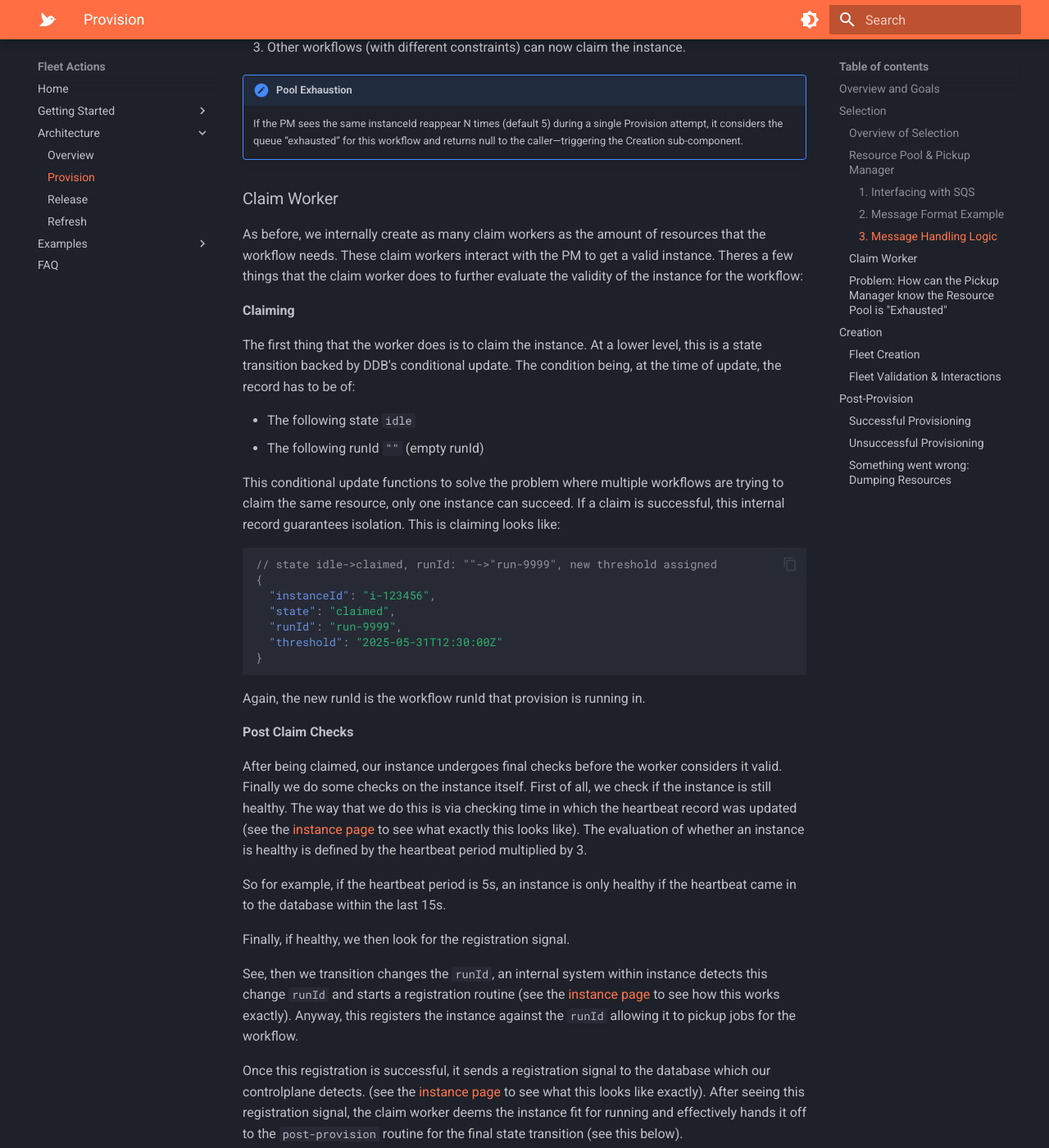
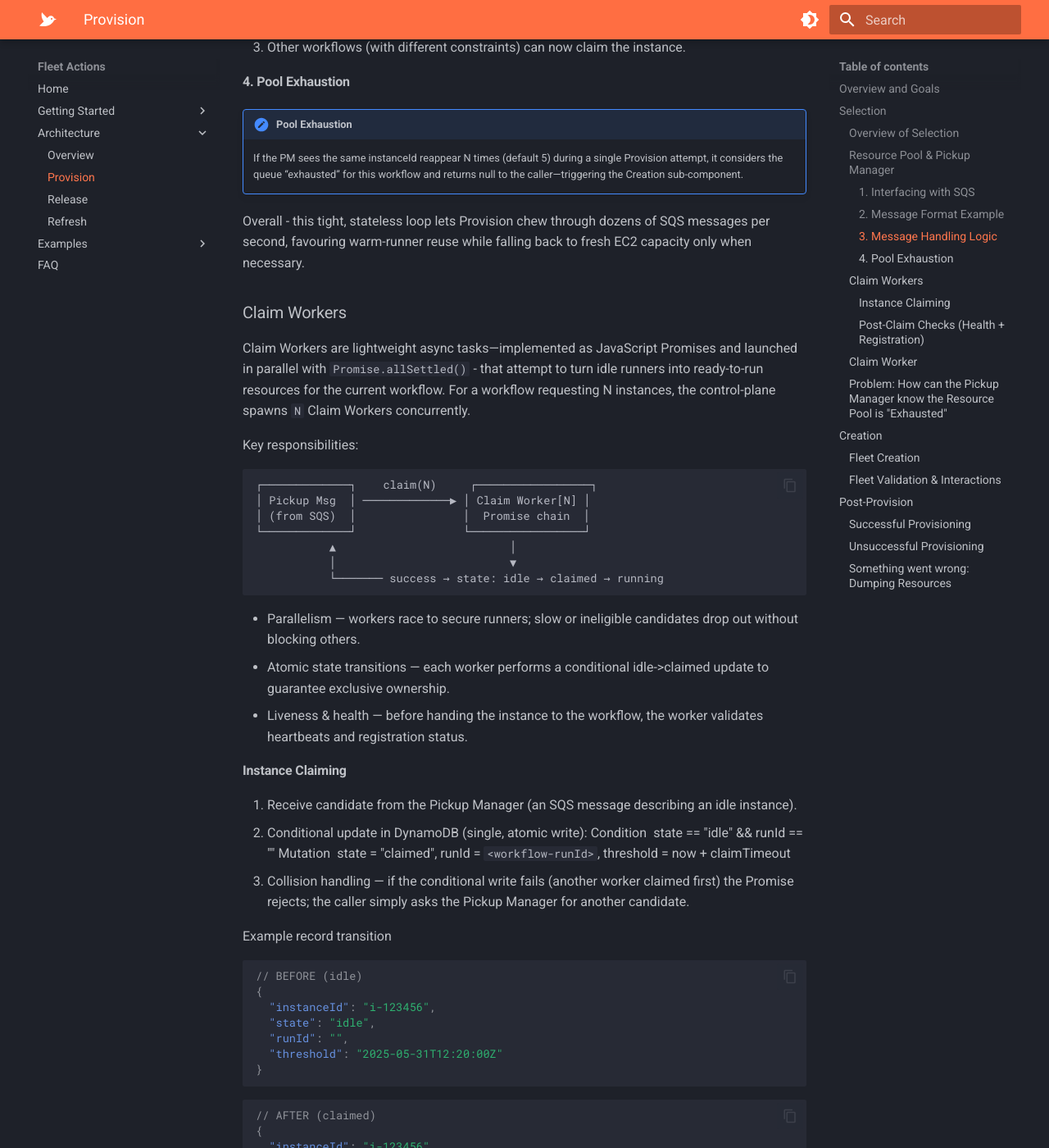
Before and after one commit to fleet-actions/ec2-runner-pool-manager, an MkDocs documentation site: the page built from docs/architecture/provision.md, in a window 1280 px wide and 1400 px high, scrolled down 3485 px. Shown: the whole window at 82% size. Built offline with MkDocs 1.6.1 and Material for MkDocs 9.7.7, drawn with Linux system fonts in a browser that asks for light colours; some of the changed text lies outside the part shown.

Commit message:
docs: refine provision.md with pool exhaustion and claim workers

````diff
--- a/docs/architecture/provision.md
+++ b/docs/architecture/provision.md
@@ -57,10 +57,10 @@ The Pickup Manager (PM) is an in-process singleton inside the control-plane that
 #### 1. Interfacing with SQS
 
 | Step | SQS Call  | Purpose  | Notes   |
-|------|-----------|----------|---------|
+|------|--|-|---------|
 | 1    | `ReceiveMessage` | Pull one message off the RP queue. | A short poll keeps latency low. |
 | 2    | *Immediate* DeleteMessage  | Remove the message from the queue to minimise contention with other PMs. | The message lives only in memory until we decide to re-queue.|
-| 3    | Filter in-memory      | Check static attributes (usageClass, instanceType, CPU, memory, resourceClass, etc.) against the workflow’s provision inputs.| No network round-trips during filtering.|
+| 3    | Filter in-memory  | Check static attributes (usageClass, instanceType, CPU, memory, resourceClass, etc.) against the workflow’s provision inputs.| No network round-trips during filtering.|
 | 4a   | Pass-On -> Claim Worker| If the message matches, hand it to the requesting Claim Worker for final health & registration checks.| Claim Worker now owns this instance.    |
 | 4b   | Re-queue -> SendMessage| If the message doesn’t match, push it straight back onto the RP queue.  | Uses the original body; a short `DelaySeconds` (e.g., 1 s) prevents the PM from hot-looping the same bad message. |
 
@@ -80,13 +80,13 @@ This is the representation of an idle instance within the SQS-backed RP
 }
 ```
 
-| Field  | Type   | Purpose        |
-|----------------|--------|----------------------------------------------------------------|
+| Field  | Type   | Purpose  |
+|-------|--------|-|
 | `instanceId`   | string | EC2 ID, primary key for subsequent DynamoDB look-ups  |
 | `usageClass`   | enum   | `spot` \| `on-demand` — must match workflow request    |
 | `instanceType` | string | Concrete EC2 type; pattern-matched by `allowed-instance-types` |
-| `cpu` / `mem`  | int    | Sizing hints for workflows that specify minimum resources      |
-| `resourceClass`| string | Coarse label (small / medium / large) for quick filtering      |
+| `cpu` / `mem`  | int    | Sizing hints for workflows that specify minimum resources  |
+| `resourceClass`| string | Coarse label (small / medium / large) for quick filtering  |
 | `threshold`    | ISO8601| When the RP entry itself expires; prevents zombie messages     |
 
 #### 3. Message Handling Logic
@@ -104,8 +104,108 @@ Re-queue (filter miss)
 2. PM immediately SendMessages the exact payload back to SQS with a short DelaySeconds.
 3. Other workflows (with different constraints) can now claim the instance.
 
+#### 4. Pool Exhaustion
+
 !!! note "Pool Exhaustion"
     If the PM sees the same instanceId reappear N times (default 5) during a single Provision attempt, it considers the queue “exhausted” for this workflow and returns null to the caller—triggering the Creation sub-component.
+
+Overall - this tight, stateless loop lets Provision chew through dozens of SQS messages per second, favouring warm-runner reuse while falling back to fresh EC2 capacity only when necessary.
+
+### Claim Workers
+
+Claim Workers are lightweight async tasks—implemented as JavaScript Promises and launched in parallel with `Promise.allSettled()` - that attempt to turn idle runners into ready-to-run resources for the current workflow. For a workflow requesting N instances, the control-plane spawns `N` Claim Workers concurrently.
+
+Key responsibilities:
+
+```
+┌─────────────┐    claim(N)     ┌─────────────────┐
+│ Pickup Msg  │ ─────────────▶ │ Claim Worker[N] │
+│ (from SQS)  │                │  Promise chain  │
+└─────────────┘                └─────────────────┘
+           ▲                          │
+           │                          ▼
+           └─────── success → state: idle → claimed → running
+```
+
+- Parallelism  — workers race to secure runners; slow or ineligible candidates drop out without blocking others.
+- Atomic state transitions  — each worker performs a conditional idle->claimed update to guarantee exclusive ownership.
+- Liveness & health  — before handing the instance to the workflow, the worker validates heartbeats and registration status.
+
+#### Instance Claiming
+
+1. Receive candidate from the Pickup Manager (an SQS message describing an idle instance).
+2. Conditional update in DynamoDB (single, atomic write):
+Condition state == "idle" && runId == ""
+Mutation state = "claimed", runId = `<workflow-runId>`, threshold = now + claimTimeout
+3. Collision handling — if the conditional write fails (another worker claimed first) the Promise rejects; the caller simply asks the Pickup Manager for another candidate.
+
+Example record transition
+
+```json
+// BEFORE (idle)
+{
+  "instanceId": "i-123456",
+  "state": "idle",
+  "runId": "",
+  "threshold": "2025-05-31T12:20:00Z"
+}
+```
+
+```json
+// AFTER (claimed)
+{
+  "instanceId": "i-123456",
+  "state": "claimed",
+  "runId": "run-9999",
+  "threshold": "2025-05-31T12:30:00Z"
+}
+```
+
+!!! note "Claim Lifetime"
+    Threshold limits how long the instance may remain claimed without finishing registration, ensuring hung claims self-expire.
+
+#### Post-Claim Checks (Health + Registration)
+
+Once an instance is claimed, the Claim Worker enters a short polling loop that watches two lightweight signals written by the instance itself into DynamoDB. Because the instance publishes its own health and registration state, the control-plane never needs to call the EC2 or GitHub APIs.
+
+Before the worker resolves as fulfilled, it verifies that the claimed instance is genuinely ready:
+
+| Check | Where it’s stored | Pass condition | Timeout |
+|------|-------|----------|--------|
+| Heartbeat | Heartbeat item – one row per instance | `now - updatedAt ≤ HEARTBEAT_HEALTH_TIMEOUT`  | about ~15s   |
+| Registration  | WorkerSignal item – produced when instance intends to send any bespoke signals    | `signal` is indicates successful registration **and** `runId` matches workflow’s `runId` | about ~10s    |
+
+??? note "Representations in DynamoDB"
+    Heartbeat
+    ```json
+    // Heartbeat record  (PK: TYPE#Heartbeat  SK: ID#i-123)
+    {
+      "value": "PING",
+      "updatedAt": "2025-05-31T12:27:05Z"
+    }
+    ```
+    Registration signals
+    ```json
+    // Registration signal  (PK: TYPE#WS  SK: ID#i-123)
+    {
+      value: {
+        "signal": "UD_REG_OK",
+        "runId": "run-9999",
+      }
+    }
+    ```
+
+**Success Path**
+All checks pass → the worker flips the instance claimed → running, resolves its Promise with the instance ID, and exits.
+
+**Failure Path**
+Any check fails or the threshold expires →
+
+- If any failures are encountered with an instance within the claim worker, it is intentionally expired and terminated.
+- logs the reason for observability,
+- rejects its Promise so the orchestrator can decide to retry or fall back to instance creation.
+
+Using async Promise chains keeps Claim Workers simple and parallel while enforcing isolation and health guarantees.
 
 ### Claim Worker
 
````
